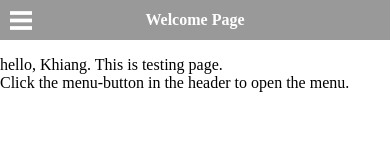
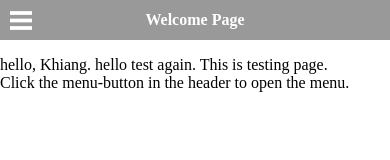
Before and after one commit to kohch/CCN.FreightQuotation, a plain HTML site: page CCN.FreightQuotation/index.html in a window 390 px wide. Drawn offline with Linux system fonts and the light colour scheme; some packages are replaced by stand-ins of ours.

Commit message:
Changes made by Khaing ccn (ccn.khaing@yahoo.com.sg).

```diff
--- a/CCN.FreightQuotation/index.html
+++ b/CCN.FreightQuotation/index.html
@@ -41,7 +41,7 @@
     			Welcome Page
     		</div>
     		<div id="content">
-    			<p>hello, Khiang. This is testing page.<br />
+    			<p>hello, Khiang. hello test again. This is testing page.<br />
     				Click the menu-button in the header to open the menu.</p>
     		</div>
     		<nav id="menu">
```
